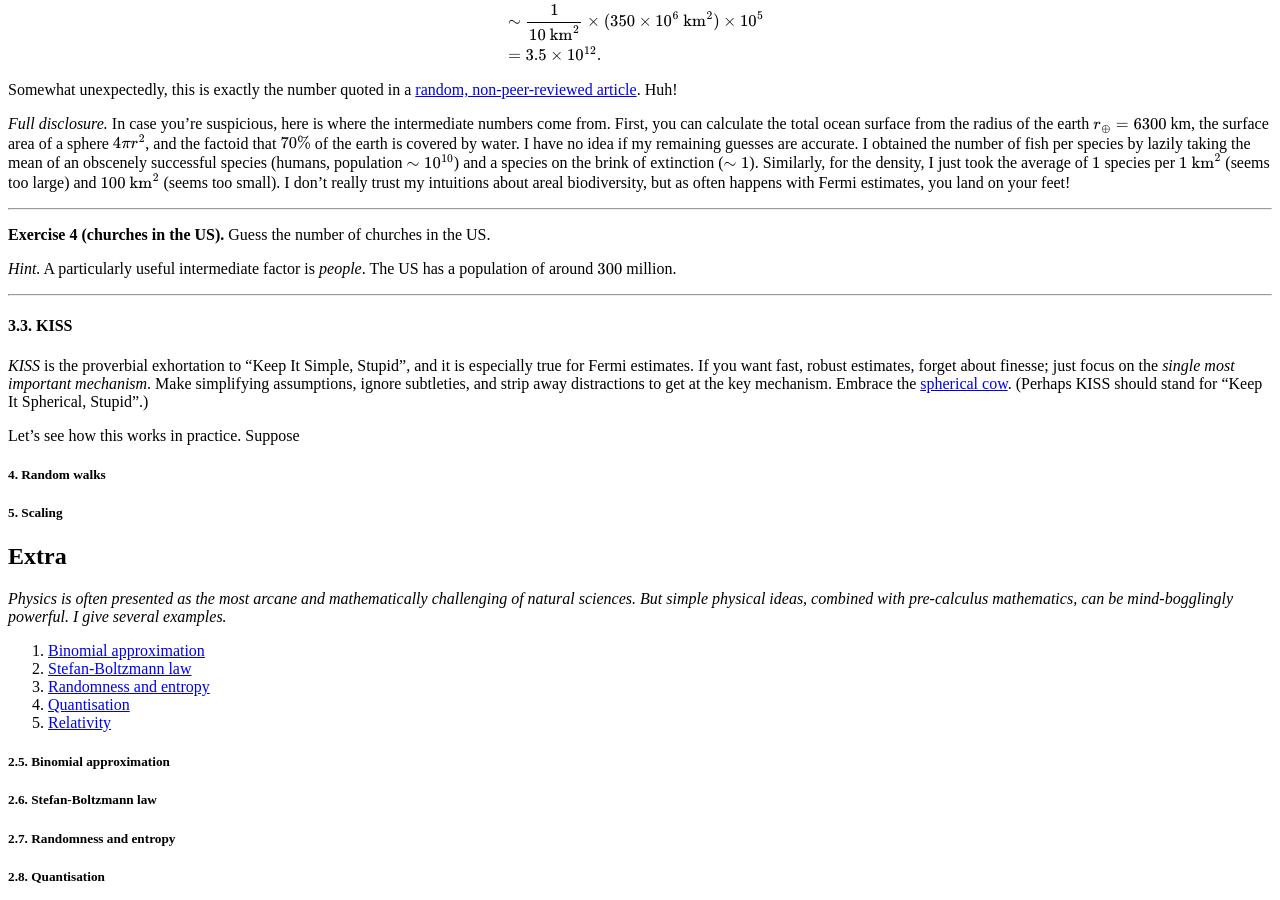
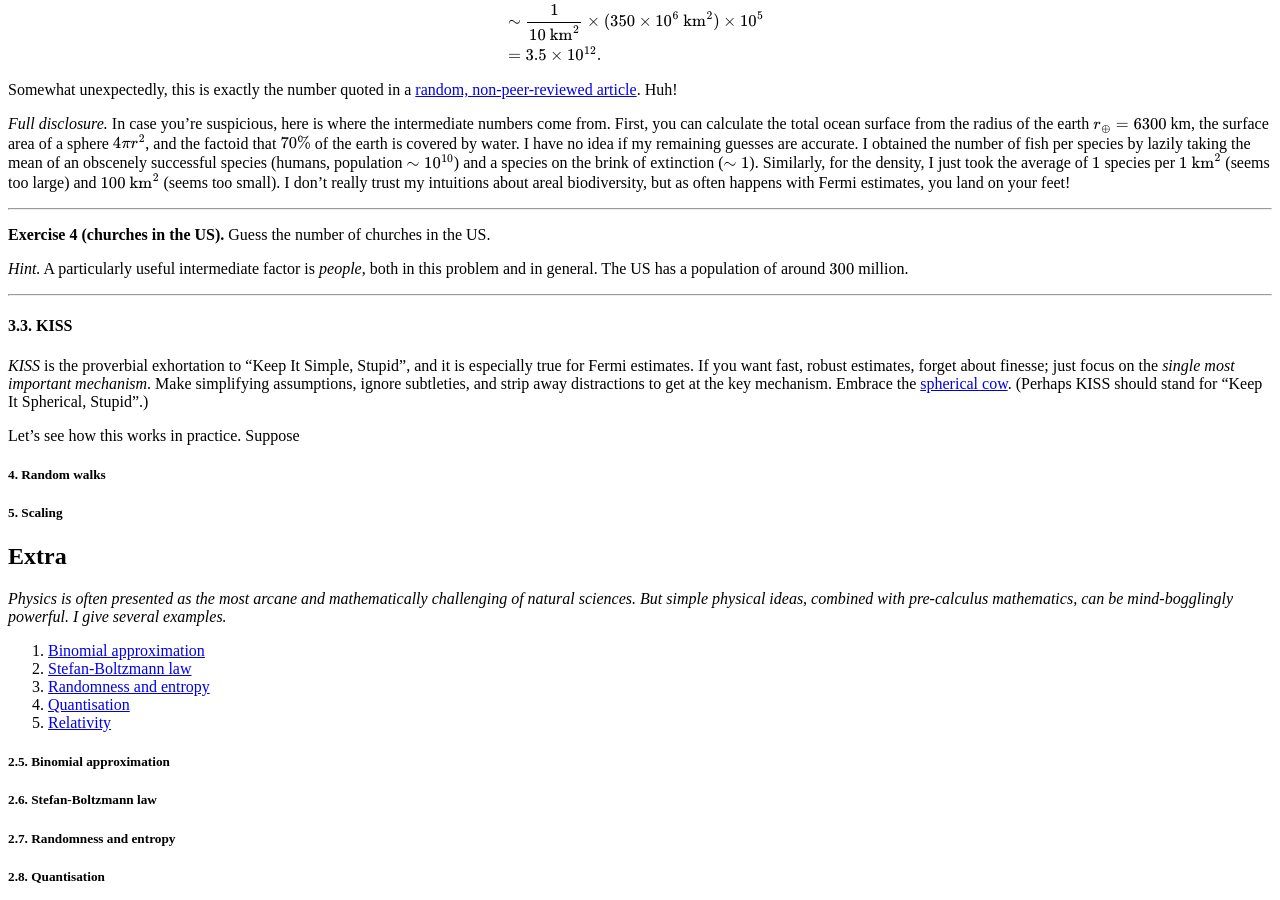
Before and after one commit to hapax/hapax.github.io, a Jekyll site: the page built from assets/simple-physics.md, in a window 1280 px wide and 900 px high, scrolled down 5634 px. Built offline with Jekyll 4.4.1, drawn with Linux system fonts in a browser that asks for light colours; our own code applies the rules of GitHub Pages for plain Markdown files; formulas are drawn with MathJax 3; a script that is not in the unit is left out.

Commit message:
Update simple-physics.md

```diff
--- a/assets/simple-physics.md
+++ b/assets/simple-physics.md
@@ -580,7 +580,8 @@ often happens with Fermi estimates, you land on your feet!
 **Exercise 4 (churches in the US).** Guess the number of churches in
 the US.
 
-*Hint.* A particularly useful intermediate factor is *people*.
+*Hint.* A particularly useful intermediate factor is *people*, both in
+ this problem and in general.
  The US has a population of around $300$ million.
 
 ---
```
